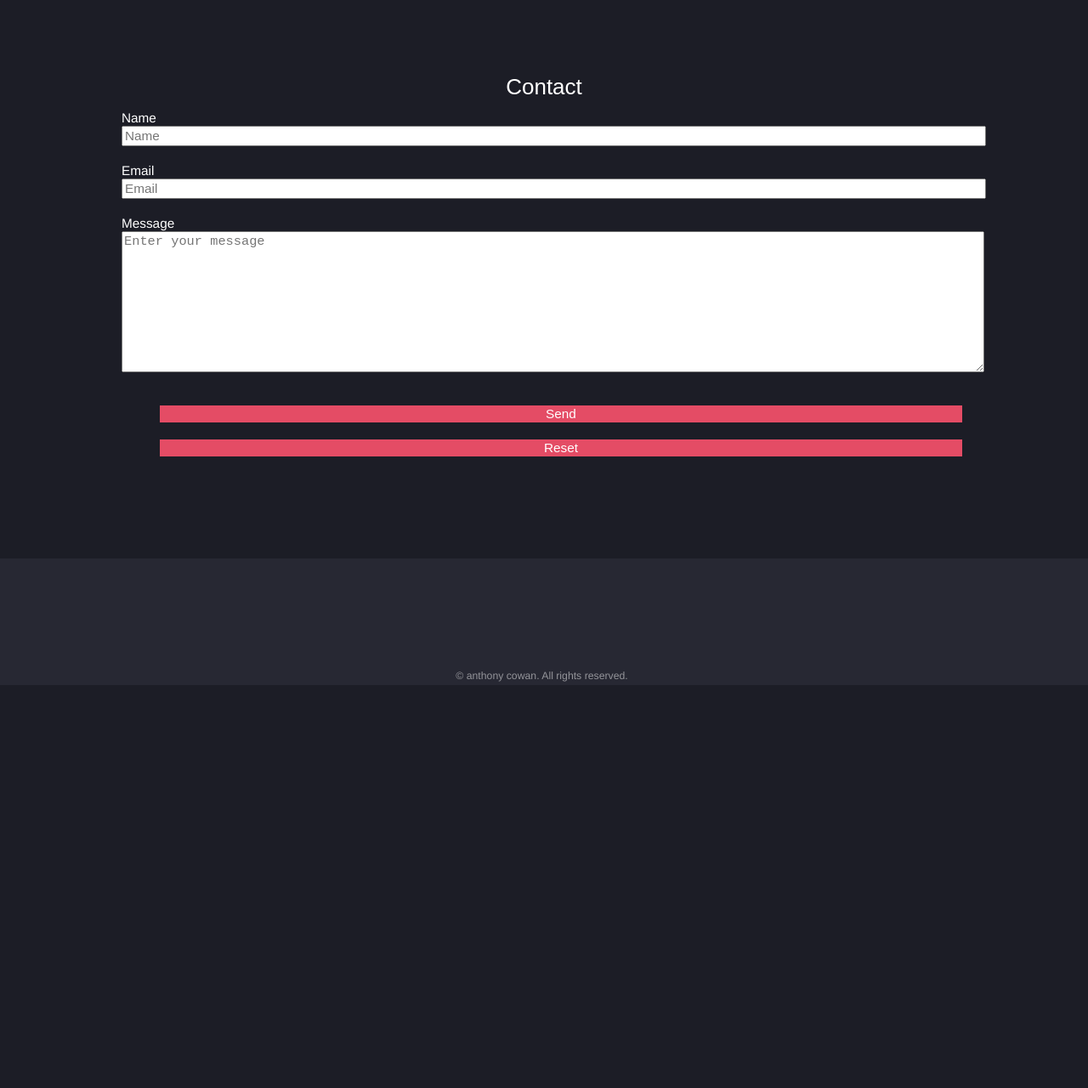
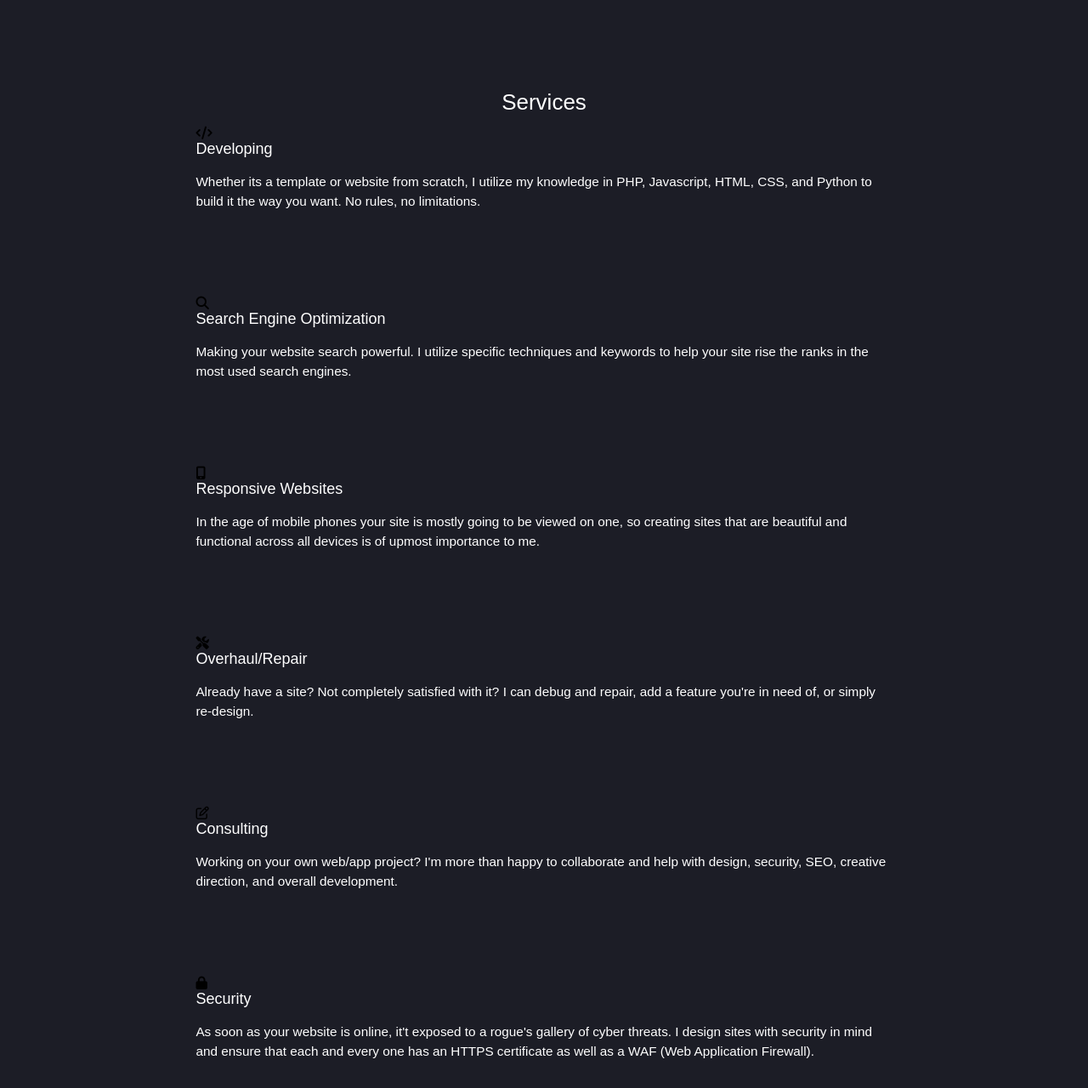
Before and after one commit to Anthonysc85/thinkful_portfolio, a plain HTML site: page index.html in a window 1280 px wide. Shown: the part 1540-2820 px from the top of the page at 85% size. Before the commit the page ends 2346 px from the top, so only its background shows below. Drawn offline with Linux system fonts and the light colour scheme.

Commit message:
update html

```diff
--- a/index.html
+++ b/index.html
@@ -53,10 +53,18 @@
 									</header>
 								</div>
 								<div >
-									<p>I'm an ambitious web developer and software engineering student from Austin, TX with 2+ years of experience in creating websites, object-oriented programs, and overall design. I am a full stack developer with strong skills in <code>JS</code>,<code>PHP</code>,<code>HTML</code>,<code>CSS</code>,<code>MySQL</code>, and <code>Python</code>.</p>
+									<p>I'm an ambitious web developer and software engineering student from Austin, TX
+										with 2+ years of experience in creating websites, object-oriented programs,
+										and overall design. I am a full stack developer with strong skills in <code>JS</code>
+										,<code>PHP</code>,<code>HTML</code>,<code>CSS</code>,<code>MySQL</code>, and <code>Python</code>.</p>
 								</div>
+								<br>
 								<div>
-									<p>In a field thats constantly changing and evolving, I'm always expanding my knowledge and sharpening my skills in the latest technologies of web developement. Aside from programming I've dabbled in branding/graphic design, photography, and entrepreneurship, so im never one to shy away from a challenge. Let's work together!</p>
+									<p>In a field thats constantly changing and evolving, I'm always
+										expanding my knowledge and sharpening my skills in the latest
+										technologies of web developement. Aside from programming I've
+										dabbled in branding/graphic design, photography, and entrepreneurship,
+										so im never one to shy away from a challenge. Let's work together!</p>
 								</div>
 							</div>
 						</div>
@@ -91,12 +99,50 @@
                     </div>
                 </section>
 
-			<!-- Three -->
+			<!-- Services -->
+			<section id="services">
+				<h2 class="sub-header">Services</h2>
+				<div class="container">
+							<section class="service">
+								<i class="fas fa-code"></i>
+								<h3>Developing</h3>
+								<p>Whether its a template or website from scratch, I utilize my knowledge in PHP, Javascript, HTML, CSS, and Python to build it the way you want. No rules, no limitations.</p>
+							</section>
+							<section class="service">
+								<i class="fas fa-search"></i>
+								<h3>Search Engine Optimization</h3>
+								<p>Making your website search powerful. I utilize specific techniques and keywords to help your site rise the ranks in the most used search engines.</p>
+							</section>
+							<section class="service">
+								<i class="fas fa-mobile-alt"></i>
+								<h3>Responsive Websites</h3>
+								<p>In the age of mobile phones your site is mostly going to be viewed on one, so creating sites that are beautiful and functional across all devices is of upmost importance to me.</p>
+							</section>
+							</div>
+							<div class="container">
+							<section class="service">
+								<i class="fas fa-tools"></i>
+								<h3>Overhaul/Repair</h3>
+								<p>Already have a site? Not completely satisfied with it? I can debug and repair, add a feature you're in need of, or simply re-design.</p>
+							</section>
+							<section class="service">
+								<i class="far fa-edit"></i>
+								<h3>Consulting</h3>
+								<p>Working on your own web/app project? I'm more than happy to collaborate and help with design, security, SEO, creative direction, and overall development.</p>
+							</section>
+							<section class="service">
+								<i class="fas fa-lock"></i>
+								<h3>Security</h3>
+								<p>As soon as your website is online, it't exposed to a rogue's gallery of cyber threats. I design sites with security in mind and ensure that each and every one has an HTTPS certificate as well as a WAF (Web Application Firewall).</p>
+							</section>
+						</div>
+
+			</section>
 
 
 
 
-            <!-- Five -->
+            <!-- Contact -->
     <section id="contact">
 
 			<h2 class="sub-header">Contact</h2>
```
